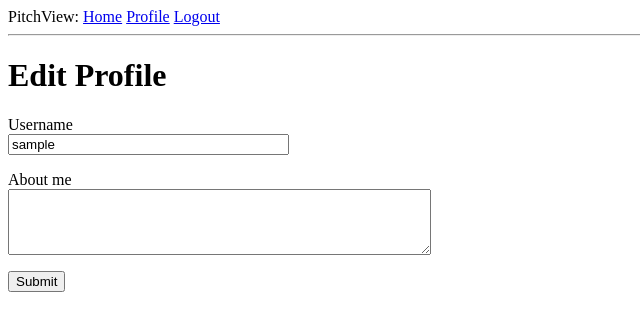
After one commit to tc-mwangi/pitch-view, a Flask app: page /edit_profile in a window 1280 px wide. The commit adds this page. Shown: the top 331 px of the page, without its empty margins (0-640 px from the left). Run offline with Flask 2, Linux system fonts and the light colour scheme; the visitor is signed in with stand-in values (Sample User, id 1); data comes from the database, SQL or seed files in the repository; both versions use the stored data as it was after the commit; some libraries are stand-ins or nearby versions.

```diff
--- a/app/__init__.py
+++ b/app/__init__.py
@@ -14,4 +14,4 @@ login = LoginManager(app)
 login.login_view = 'login'
 bootstrap = Bootstrap(app)
 
-from app import routes, models
+from app import routes, models, errors
--- a/app/forms.py
+++ b/app/forms.py
@@ -46,12 +46,24 @@ class RegistrationForm(FlaskForm):
         if user is not None:
             raise ValidationError('Please use a different email address.')
 
-class EditProfile(FlaskForm):
+class EditProfileForm(FlaskForm):
     '''[summary]
 
     Arguments:
         FlaskForm {[type]} -- [description]
     '''
 
+    username = StringField('Username', validators=[DataRequired()])
     about_me = TextAreaField('About me', validators=[Length(min=0, max=140)])
     submit = SubmitField('Submit')
+
+
+    def __init__(self, original_username, *args, **kwargs):
+        super(EditProfileForm, self).__init__(*args, **kwargs)
+        self.original_username = original_username
+
+    def validate_username(self, username):
+        if username.data != self.original_username:
+            user = User.query.filter_by(username=self.username.data).first()
+            if user is not None:
+                raise ValidationError('Please use a different username.')
--- a/app/models.py
+++ b/app/models.py
@@ -53,10 +53,6 @@ def load_user(id):
 
 
 
-
-
-
-
 # remember to add category property
 class Post(db.Model):
     '''creates instances of posts
--- a/app/routes.py
+++ b/app/routes.py
@@ -4,7 +4,7 @@ from flask import render_template, flash, redirect, url_for, request
 from flask_login import current_user, login_user, logout_user, login_required
 from werkzeug.urls import url_parse
 from app.models import User
-from app.forms import LoginForm, RegistrationForm
+from app.forms import LoginForm, RegistrationForm, EditProfileForm
 
 # A decorator provides mapping between a url and a function.
 # you can chain more than one url to the same fuction.
@@ -121,3 +121,20 @@ def user(username):
             {'author': user, 'body': 'Test post 2'}
     ]
     return render_template('user.html', user=user, posts=posts)
+
+
+@app.route('/edit_profile', methods=['GET', 'POST'])
+@login_required
+def edit_profile():
+    form = EditProfileForm(current_user.username)
+    if form.validate_on_submit():
+        current_user.username = form.username.data
+        current_user.about_me = form.about_me.data
+        db.session.commit()
+        flash('Your changes have been saved.')
+        return redirect(url_for('edit_profile'))
+    elif request.method == 'GET':
+        form.username.data = current_user.username
+        form.about_me.data = current_user.about_me
+    return render_template('edit_profile.html', title='Edit Profile',
+                           form=form)
--- /dev/null
+++ b/app/templates/404.html
@@ -0,0 +1,6 @@
+{% extends "base.html" %}
+
+{% block content %}
+    <h1>File Not Found</h1>
+    <p><a href="{{ url_for('index') }}">Back</a></p>
+{% endblock %}
--- /dev/null
+++ b/app/templates/edit_profile.html
@@ -0,0 +1,23 @@
+{% extends "base.html" %}
+
+{% block content %}
+    <h1>Edit Profile</h1>
+    <form action="" method="post">
+        {{ form.hidden_tag() }}
+        <p>
+            {{ form.username.label }}<br>
+            {{ form.username(size=32) }}<br>
+            {% for error in form.username.errors %}
+            <span style="color: red;">[{{ error }}]</span>
+            {% endfor %}
+        </p>
+        <p>
+            {{ form.about_me.label }}<br>
+            {{ form.about_me(cols=50, rows=4) }}<br>
+            {% for error in form.about_me.errors %}
+            <span style="color: red;">[{{ error }}]</span>
+            {% endfor %}
+        </p>
+        <p>{{ form.submit() }}</p>
+    </form>
+{% endblock %}
--- a/app/templates/user.html
+++ b/app/templates/user.html
@@ -10,10 +10,15 @@
                 {% endif %}
                 {% if user.last_seen %}
                     <p>Last seen on: {{ user.last_seen }}</p>
+                    {% if user == current_user %}
+                <p><a href="{{ url_for('edit_profile') }}">Edit your profile</a></p>
+                {% endif %}
                 {% endif %}
             </td>
         </tr>
     </table>
+    <hr>
+
     <hr>
     {% for post in posts %}
     <table>
```
Also changed, not shown: app/errors.py (added, +13 -0 lines), app/templates/500.html (added, +7 -0 lines), app.db.
